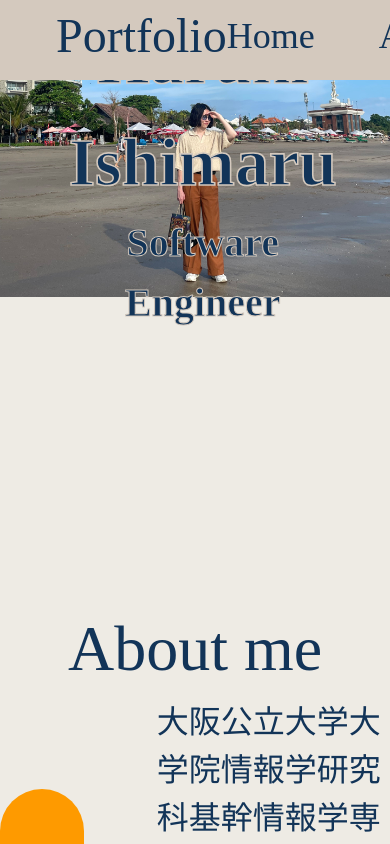
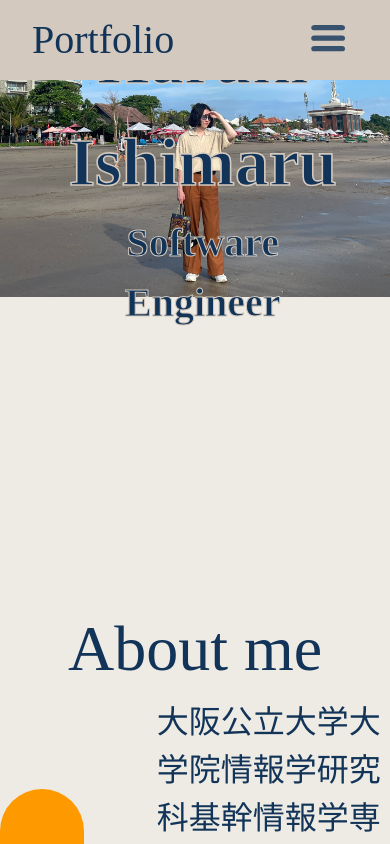
Before and after one commit to Haruki140/mypage, a React (Vite) app: page / in a window 390 px wide. Shown: the top 844 px of the page. Built offline with nearby package versions, Linux system fonts and the light colour scheme; a web font is replaced by a local one.

Commit message:
[fix] レスポンシブ対応（ハンバーガーメニューはまだ）

```diff
--- a/src/Header.tsx
+++ b/src/Header.tsx
@@ -1,18 +1,40 @@
-import React, {FC} from "react";
+import React, {useState, FC} from "react";
 import './style.css'
 
 const Header: FC = () => {
+    const [isOpenMenu, setIsOpenMenu] = useState<boolean>(false);
+
     return (
         <div className="bg-[var(--header-color)] fixed top-0 left-0 right-0 z-50">
             <div className="max-w-360 h-20 mx-auto">
-                <div className="flex items-center justify-between">
-                    <h1 className="text-[48px] gap-75 pl-14">Portfolio</h1>
-                    <div className="flex justify-end text-[36px] gap-16 pr-10">
+                <div className="flex items-center justify-between h-full">
+                    <h1 className="lg:text-[48px] text-[40px] gap-75 lg:pl-14 pl-8">Portfolio</h1>
+                    <div className="hidden sm:flex sm:justify-end lg:text-[32px] md:text-[28px] sm:text-[24px] xl:gap-16 lg:gap-10 md:gap-6 gap-4 lg:pr-10 pr-4">
                         <nav>Home</nav>
                         <nav>About</nav>
                         <nav>Works</nav>
                         <nav>Skills</nav>
                         <nav>Form</nav>
+                    </div>
+                    <div className="sm:hidden pr-10">
+                        <button
+                            type="button"
+                            className="flex flex-col justify-center items-center"
+                            onClick={() => setIsOpenMenu(!isOpenMenu)}
+                        >
+                            {!isOpenMenu ? (
+                                <svg width="40" height="30" viewBox="0 0 50 40" fill="none" xmlns="http://www.w3.org/2000/svg">
+                                    <rect width="45" height="7" rx="5" fill="#123458" fill-opacity="0.80"/>
+                                    <rect y="14" width="45" height="7" rx="4" fill="#123458" fill-opacity="0.80"/>
+                                    <rect y="28" width="45" height="7" rx="4" fill="#123458" fill-opacity="0.80"/>
+                                </svg>
+                            ) : (
+                                <svg width="40" height="30" viewBox="0 0 45 40" fill="none" xmlns="http://www.w3.org/2000/svg">
+                                    <rect x="34.0724" y="39.524" width="48.1857" height="7.70971" rx="3.85486" transform="rotate(-135 34.0724 39.524)" fill="#3E5771"/>
+                                    <rect x="0.475891" y="34.5484" width="48.1857" height="7.70971" rx="3.85486" transform="rotate(-45 0.475891 34.5484)" fill="#3E5771"/>
+                                </svg>
+                            )}
+                        </button>
                     </div>
                 </div>
             </div>
```
